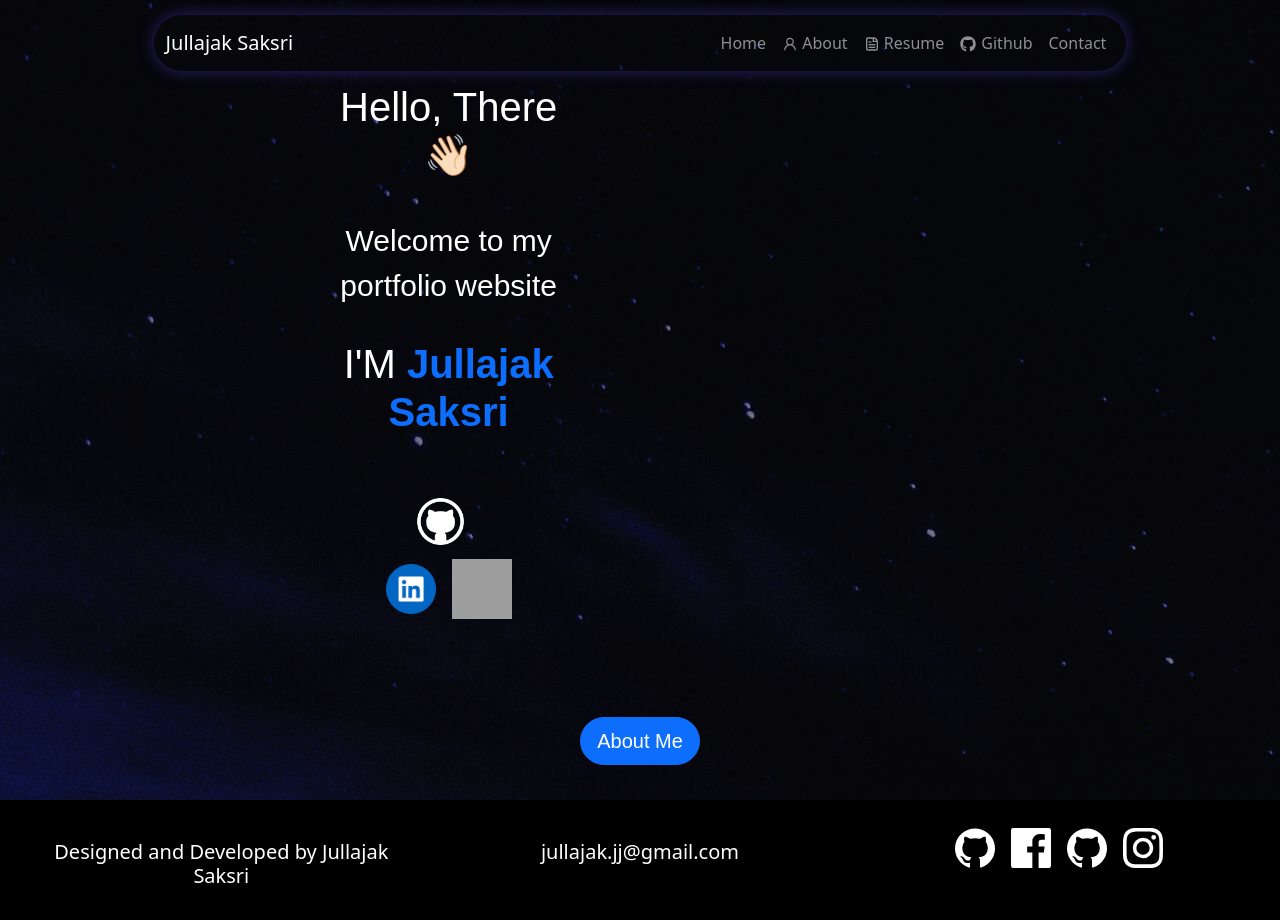
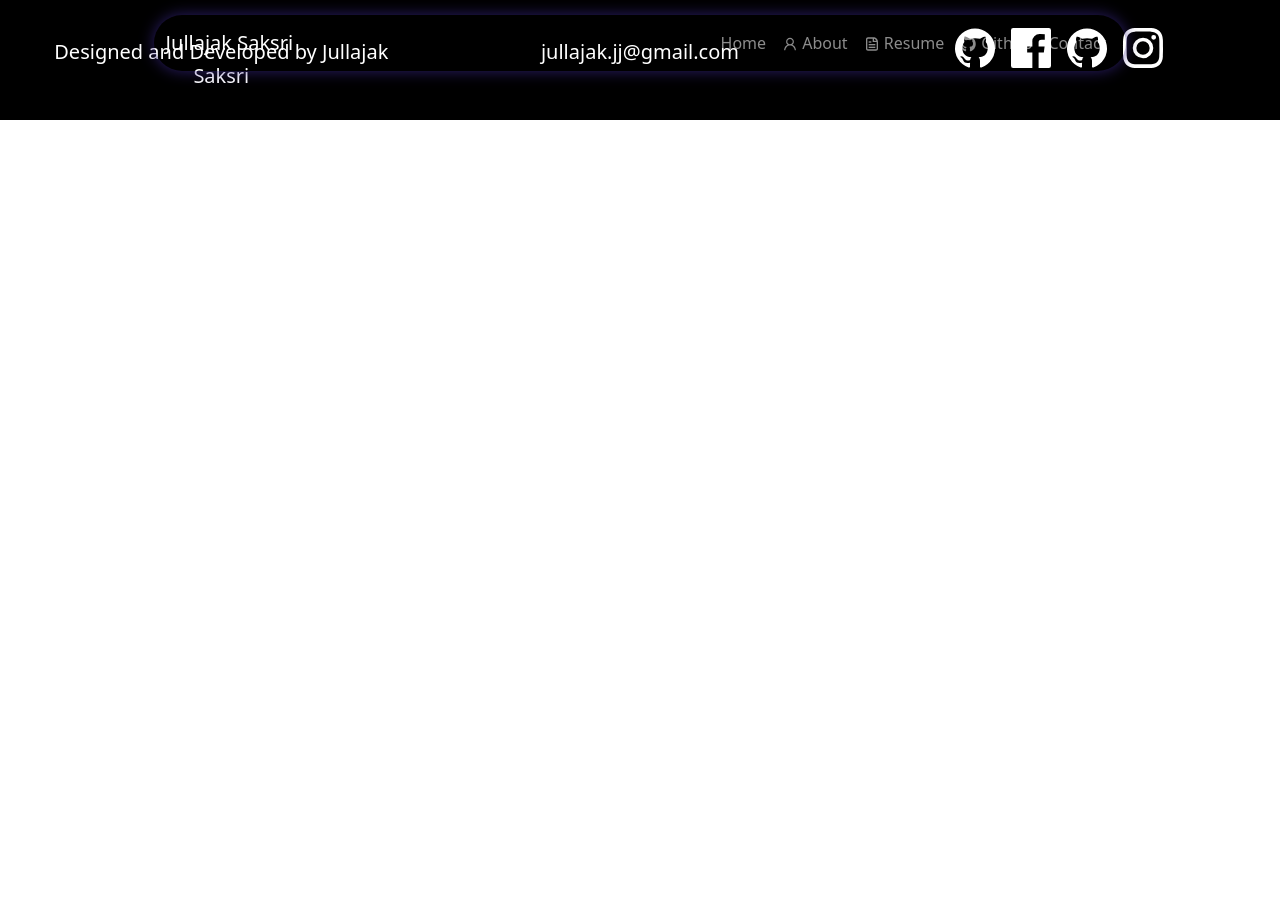
Before and after one commit to JJJJEAR/Portfolio, a React (Create React App) app: page / in a window 1280 px wide. After the commit the page ends 800 px from the top, so only its background shows below. Built offline with nearby package versions, Linux system fonts and the light colour scheme; grey boxes are pictures that could not be loaded; a web font is replaced by a local one.

Commit message:
Update App.js

```diff
--- a/src/App.js
+++ b/src/App.js
@@ -1,17 +1,18 @@
 import React from 'react';
 import HomePage from './components/Home/Homepage';
-import Navbar from "./components/Navbar";
+import Navbar from './components/Navbar';
 import Footer from './components/Footer';
+
+
 
 function App() {
   return (
     <>
-      <div>
-        <Navbar />
-        <HomePage />
-        <Footer />
-      </div>
+      <Navbar />
+
+      <Footer />
     </>
+
   );
 }
 
```
